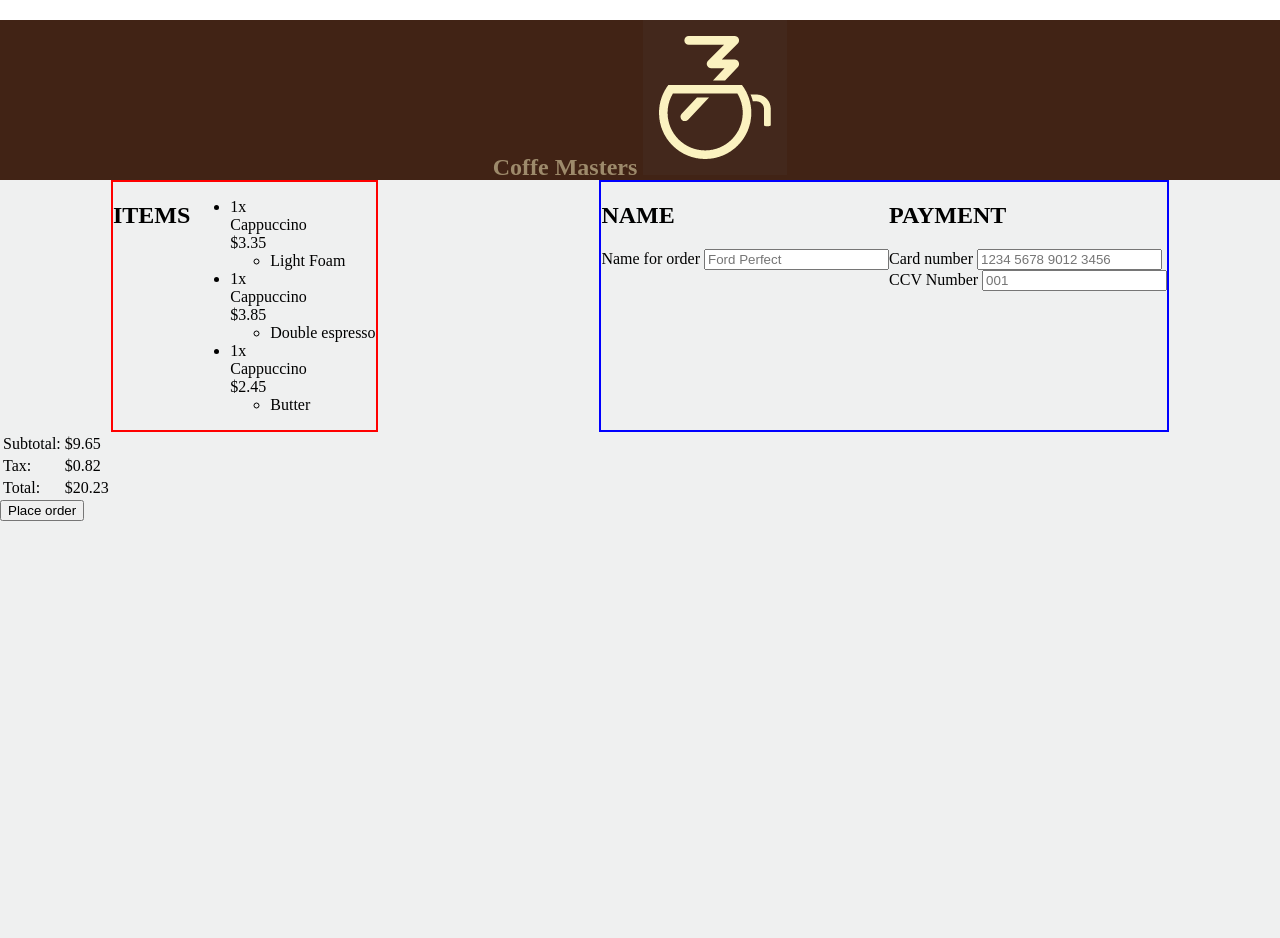
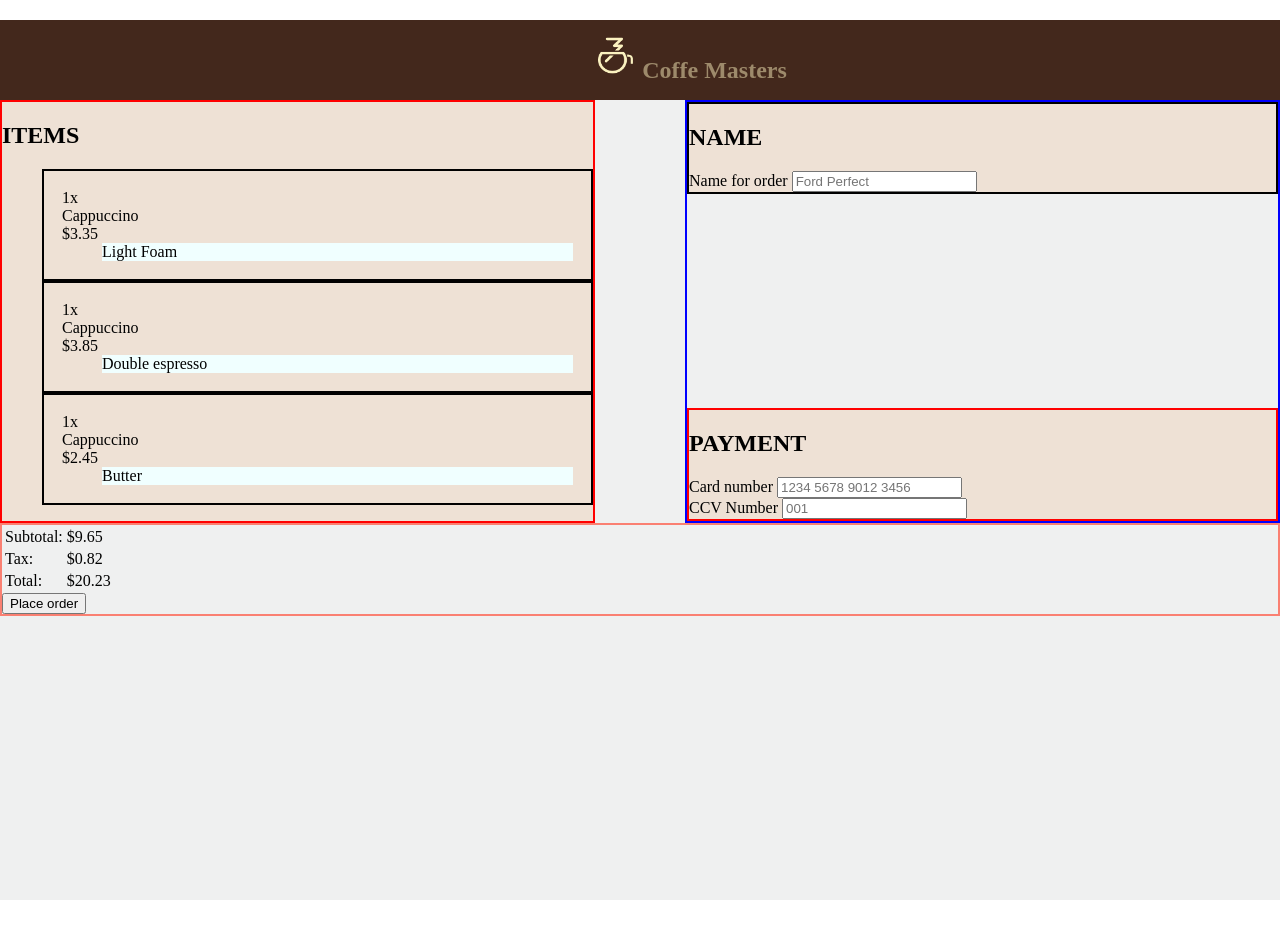
Before and after one commit to shaimeur/fronten-master-css, a plain HTML site: page index.html in a window 1280 px wide. After the commit the page ends 900 px from the top, so only its background shows below. Drawn offline with Linux system fonts and the light colour scheme.

Commit message:
switching to grid for the layout

```diff
--- a/style.css
+++ b/style.css
@@ -2,41 +2,102 @@
     box-sizing: border-box;
 }
 body{
-
     margin: 0;
     padding: 0;
-
-}
-.page{
-    height: 100vh;
-    background-color: #eff0f0;
-
 }
 #navbar{
-    background-color: #412315;
+    background-color: #43281c;
     color: #9d8a6b;
-    height: 20vh;
+    height: 10vh;
+}
+.logo {
+    height: 45px;
+    width: 45px;
+    margin-left: -200px;
+    margin-top: 13px;
 }
 
 #navbar h1 {
     text-align: center;
 }
 
+
+/* .page{
+    height: 100vh;
+    background-color: #eff0f0;
+} */
+
+
+/* container  of the layout */
+.page {
+    height: 100vh;
+    background-color: #eff0f0;
+
+}
 .container {
-    display: flex;
-    justify-content: space-around;
+    display: grid;
+    grid-template-columns: repeat(2,1fr) ;
+    grid-template-areas: "order-box  payment";
+    gap: 90px;
 }
 
 .order-box{
+    background-color: #eee1d5;
     border: 2px solid red;
+    grid-area: "order-box";
+}
+.payment {
+    border: 2px solid blue;
+    grid-area: "payment";
     display: flex;
-    /* justify-content: center; */
+    flex-direction: column;
+    justify-content: space-between;
+}
+.total {
+    border: 2px solid salmon;
 }
 
-.payment {
-    border: 2px solid blue;
+
+.items {
+    list-style-type: none;
+}
+.item {
+    /* display: flex;
+    justify-content: flex-start; */
+    padding: 18px;
+    border: 2px solid black;
+}
+.item-price {
     display: flex;
-    /* flex-direction: column;
+    /* align-self: flex-end; */
+}
+.item-option-list {
+    list-style-type: none;
+    /* display: flex;
+    flex-direction: column ; */
+    /* position: absolute; */
+}
+.item-option{
+    /* position: relative;
+    top: 16px;
+    left: 128px; */
+    background-color:azure;
+
+}
+
+/* payment section */
+
+.name-box {
+    border: 2px solid black;
+    background-color: #eee1d5;
+}
+.cc-box {
+    border: 2px solid red;
+    background-color: #eee1d5;
+}
+
+.total-table {
+    display: flex;
     justify-content: center;
-    align-items: center; */
+    align-content:center
 }
```
Also changed, not shown: index.html (+2 -2 lines).
